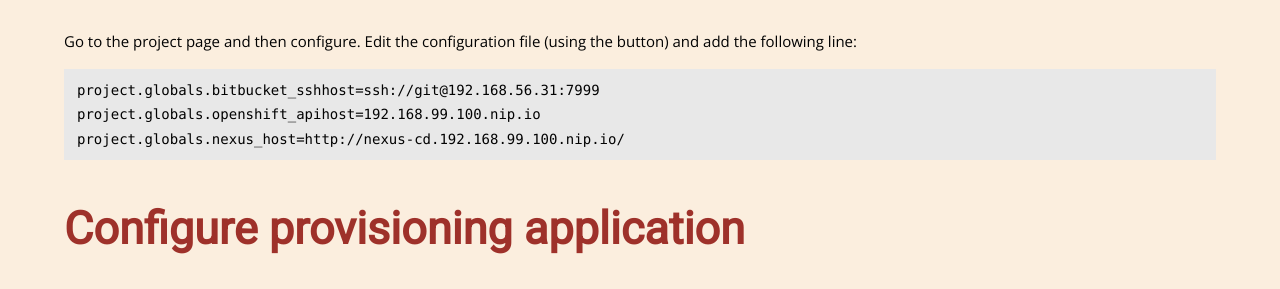
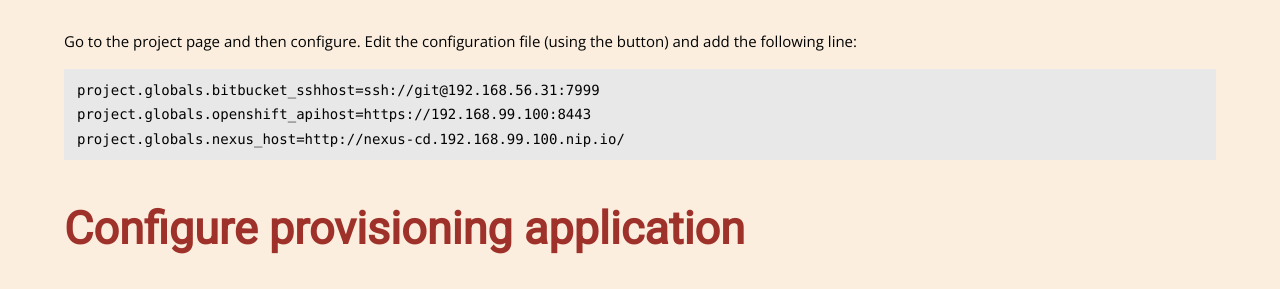
Before and after one commit to opendevstack/opendevstack.github.io, a Jekyll site: the page built from doc/getting-started.md, in a window 1280 px wide and 900 px high, scrolled down 23970 px. Shown: the part 178-467 px from the top of the window. Built offline with Jekyll 4.4.1, drawn with Linux system fonts in a browser that asks for light colours; nearby versions of some CDN libraries; our own code applies the rules of GitHub Pages for plain Markdown files.

Commit message:
corrected the openshift apihost global variable

````diff
--- a/doc/getting-started.md
+++ b/doc/getting-started.md
@@ -818,10 +818,9 @@ Go to the project page and then configure. Edit the configuration file (using th
 
 ```
 project.globals.bitbucket_sshhost=ssh://git@192.168.56.31:7999
-project.globals.openshift_apihost=192.168.99.100.nip.io
+project.globals.openshift_apihost=https://192.168.99.100:8443
 project.globals.nexus_host=http://nexus-cd.192.168.99.100.nip.io/
 ```
-<!-- TODO need to make rundeck instance accept bitbucket ssh host key, e.g. running git clone manually -->
 
 ### Configure provisioning application
 Clone the provisioning application repository.
````
